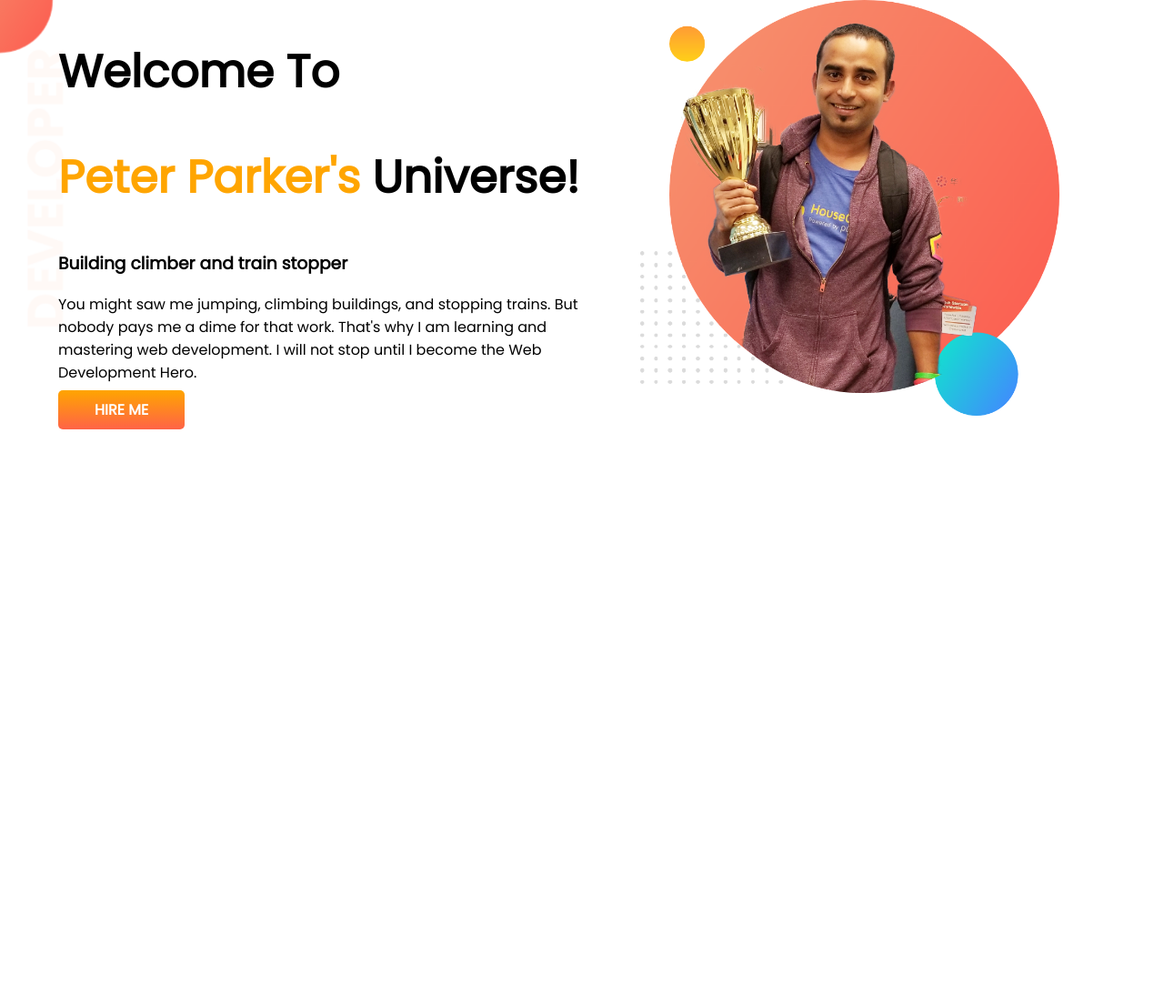
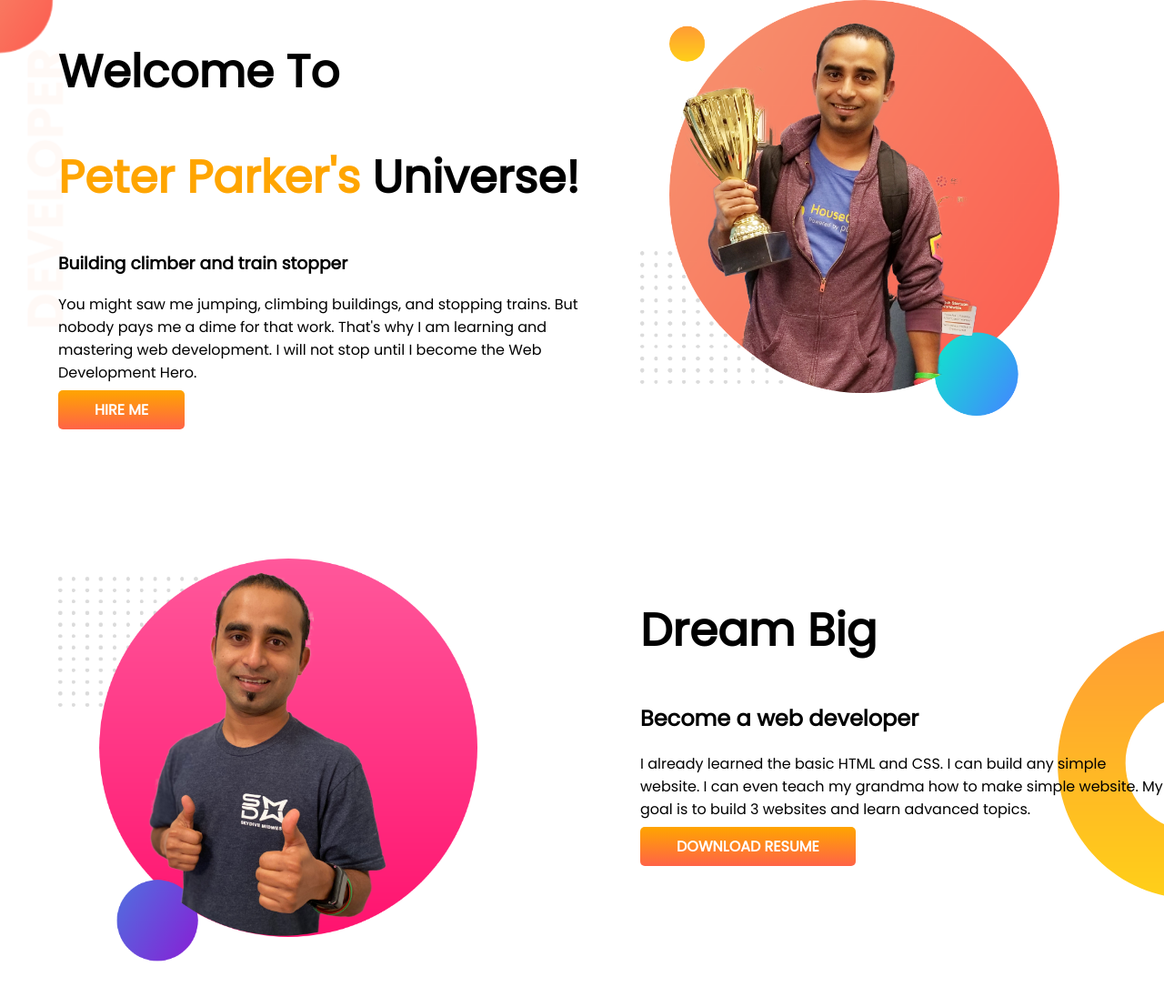
Before and after one commit to spartha343/myFirstRepository, a plain HTML site: page index.html in a window 1280 px wide. Shown: the whole page at 91% size. Before the commit the page ends 800 px from the top, so only its background shows below. Drawn offline with Linux system fonts and the light colour scheme.

Commit message:
second part completed

```diff
--- a/index.html
+++ b/index.html
@@ -29,6 +29,18 @@
             <img src="images/jhankar.png" alt="">
         </div>
     </section>
+    <section class="dreamBig">
+        <div class="hw">
+            <img src="./images/jhankar2.png" alt="">
+        </div>
+        <div class="hw">
+            <h1>Dream Big</h1>
+            <h2>Become a web developer</h2>
+            <p>I already learned the basic HTML and CSS. I can build any simple website. I can even teach my grandma how
+                to make simple website. My goal is to build 3 websites and learn advanced topics.</p>
+            <a target="_blank" href="#" class="linkButton">DOWNLOAD RESUME</a>
+        </div>
+    </section>
 </body>
 
 </html>
--- a/style.css
+++ b/style.css
@@ -10,6 +10,7 @@ h1 {
 }
 section {
     display: flex;
+    margin-bottom: 150px;
 }
 .hw {
     width: 50%;
@@ -30,3 +31,8 @@ section {
     background-image: url("images/top-banner.png");
     background-repeat: no-repeat;
 }
+.dreamBig {
+    background-image: url('./images/dream-bg.png');
+    background-repeat: no-repeat;
+    background-position: right;
+}
```
